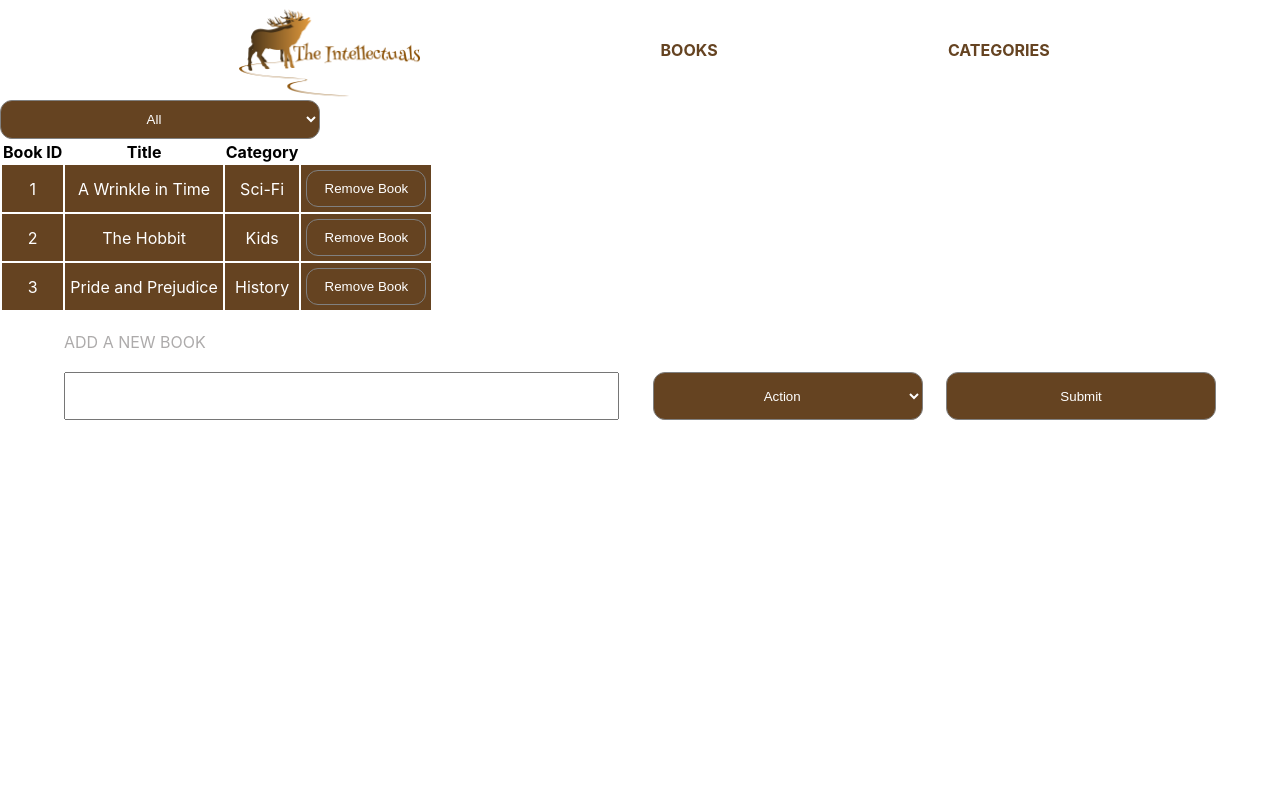
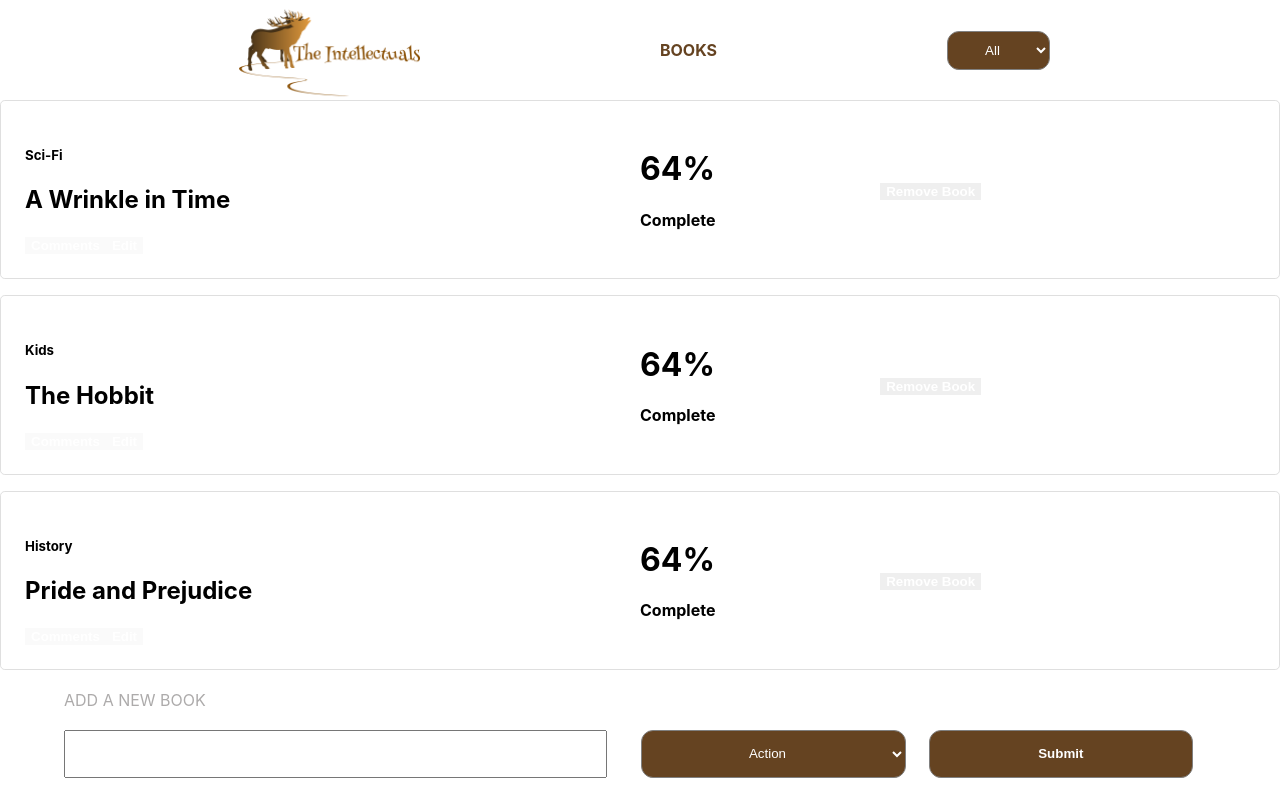
Before and after one commit to ampaire/BookStore, a React (Create React App) app: page / in a window 1280 px wide. Built offline with nearby package versions, Linux system fonts and the light colour scheme.

Commit message:
Add styles for the booklist

```diff
--- a/src/components/App.js
+++ b/src/components/App.js
@@ -1,18 +1,11 @@
 import React from 'react';
 import BooksList from '../containers/BooksList';
 import BooksForm from '../containers/BooksForm';
-import logo from '../assets/logo.png';
 
 function App() {
   return (
     <div className="App">
       <div className="container">
-        <header className="header">
-          <img className="book-logo" src={logo} alt="logo" />
-          <h4>BOOKS</h4>
-          <h4>CATEGORIES</h4>
-        </header>
-
         <BooksList />
         <BooksForm />
       </div>
--- a/src/components/Book.js
+++ b/src/components/Book.js
@@ -3,16 +3,29 @@ import PropTypes from 'prop-types';
 
 export default function Books({ book, removeBook }) {
   return (
-    <tr className="erow" key={book.id}>
-      <td className="trow">{book.id}</td>
-      <td className="trow">{book.title}</td>
-      <td className="trow">{book.category}</td>
-      <td className="trow">
-        <button className="btn3" type="submit" onClick={() => removeBook(book)}>
+    <div className="books" key={book.id}>
+      <div className="left-side">
+        <h5 className="category">{book.category}</h5>
+        <h2 className="title">{book.title}</h2>
+        <div className="actions">
+          <button type="button" disabled>Comments</button>
+          <button type="button" disabled>Edit</button>
+        </div>
+      </div>
+      <div id="middle">
+        <div className="progress" />
+        <div className="percent">
+          <h1 className="percentage">64%</h1>
+          <h4 className="completed">Complete</h4>
+        </div>
+      </div>
+      <div className="right-side">
+        <button type="button" onClick={() => removeBook(book)}>
           Remove Book
         </button>
-      </td>
-    </tr>
+      </div>
+    </div>
+
   );
 }
 Books.propTypes = {
--- a/src/components/CategoryFilter.js
+++ b/src/components/CategoryFilter.js
@@ -17,7 +17,7 @@ const CategoryFilter = ({
   const selectCat = React.useRef(null);
   return (
     <div>
-      <select ref={selectCat} name="category" onChange={() => changeFilter(selectCat.current.value)}>
+      <select ref={selectCat} name="category" className="cat-select" onChange={() => changeFilter(selectCat.current.value)}>
         {categories.map(category => (
           <option key={category}>{category}</option>
         ))}
--- a/src/containers/BooksForm.js
+++ b/src/containers/BooksForm.js
@@ -62,7 +62,7 @@ class BooksForm extends React.Component {
         <p className="input-form">ADD A NEW BOOK</p>
         <form onSubmit={this.handleSubmit} className="input-form">
           <input name="title" className="book-input" type="text" value={title} onChange={this.handleChange} />
-          <select name="category" value={category} onChange={this.handleChange}>
+          <select name="category" className="btn2" value={category} onChange={this.handleChange}>
             {categories.map(category => (
               <option key={category}>{category}</option>
             ))}
--- a/src/containers/BooksList.js
+++ b/src/containers/BooksList.js
@@ -4,6 +4,7 @@ import PropTypes from 'prop-types';
 import Book from '../components/Book';
 import { removeBook, CHANGE_FILTER } from '../actions/index';
 import CategoryFilter from '../components/CategoryFilter';
+import logo from '../assets/logo.png';
 
 const BooksList = ({
   books, removeBook, filter, changeFilter,
@@ -12,22 +13,20 @@ const BooksList = ({
   return (
     <div>
       <div>
-        <CategoryFilter changeFilter={changeFilter} />
-      </div>
-      <table>
-        <thead>
-          <tr>
-            <th>Book ID</th>
-            <th>Title</th>
-            <th>Category</th>
-          </tr>
-        </thead>
-        <tbody>
+        <div>
+          <header className="header">
+            <img className="book-logo" src={logo} alt="logo" />
+            <h4>BOOKS</h4>
+            <CategoryFilter changeFilter={changeFilter} />
+          </header>
+
+        </div>
+        <div>
           {filteredBooks.map(book => (
             <Book book={book} key={book.id} removeBook={removeBook} />
           ))}
-        </tbody>
-      </table>
+        </div>
+      </div>
     </div>
   );
 };
--- a/src/index.css
+++ b/src/index.css
@@ -47,12 +47,24 @@ code {
 }
 
 button {
-  background-color: rgb(101, 67, 33);
+  border: none;
   color: white;
-  padding: 5px;
+  font-weight: bolder;
 }
 
-select {
+.cat-select {
+  padding: 10px;
+  background: rgb(101, 67, 33);
+  color: white;
+  text-align-last:center;
+  width: 100%;
+  border: 1px solid gray;
+  border-radius: 12px;
+  margin-right: 2%;
+  outline: none;
+}
+
+.btn2 {
   padding: 10px;
   background: rgb(101, 67, 33);
   color: white;
@@ -62,15 +74,6 @@ select {
   border-radius: 12px;
   margin-right: 2%;
   outline: none;
-}
-
-.btn2 {
-  border: 1px solid gray;
-  border-radius: 12px;
-  padding: 10px;
-  width: 25%;
-  outline: none;
-  cursor: pointer;
 }
 
 .btn3 {
@@ -110,3 +113,33 @@ input {
   width: 200px;
   height: 100px;
 }
+
+.books {
+  align-items: center;
+  border: 1px solid #DFDFDF;
+  background-color: #FFF;
+  border-radius: 0.3em;
+  display: flex;
+  margin-bottom: 1em;
+  padding: 24px;
+}
+
+.right-side {
+  flex-basis: 30%;
+  justify-self: center;
+  padding-left: 2.5%;
+  text-align: center;
+}
+
+.middle {
+  align-items: center;
+  border-right: 1px solid #DDD;
+  display: inline-flex;
+  flex-basis: 20%;
+  justify-content: center;
+  padding-right: 20px;
+}
+
+.left-side {
+  flex-basis: 50%;
+}
```
